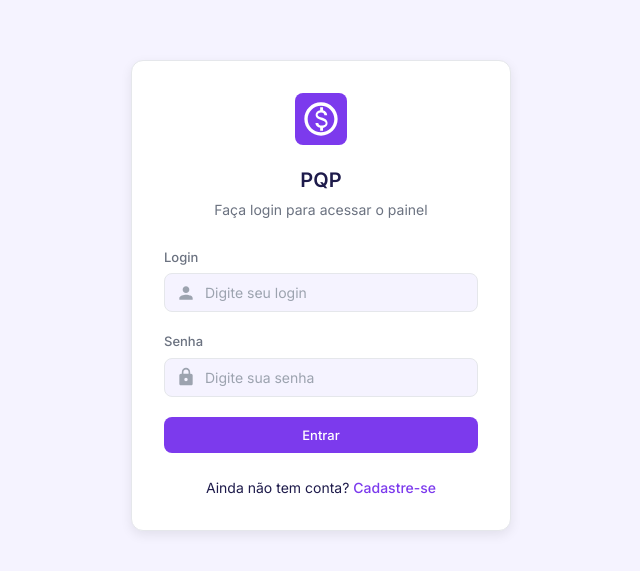
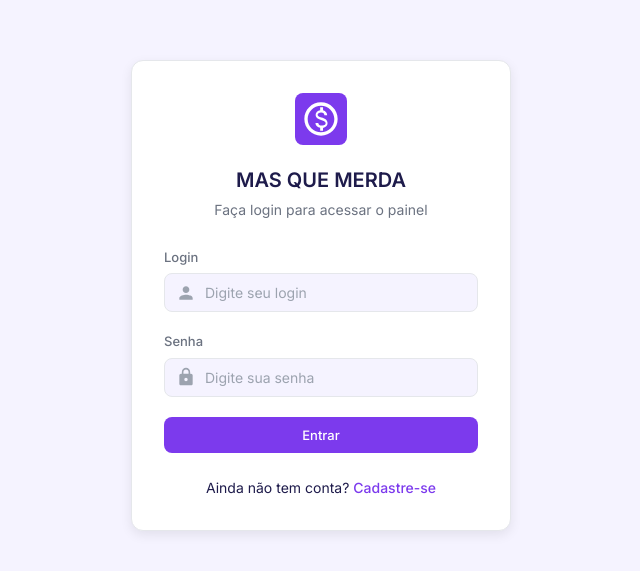
Before and after one commit to Alissa-T/task2_larissa, a website: page public/index.html in a window 1280 px wide. Shown: the part 105-676 px from the top of the page, without its empty margins (319-959 px from the left). Drawn offline with Linux system fonts and the light colour scheme; no server answers.

Commit message:
Teste ERROO

```diff
--- a/public/index.html
+++ b/public/index.html
@@ -21,7 +21,7 @@
             </svg>
           </div>
           <!-- <h2>Bem-vindo de volta</h2> -->
-           <h2>PQP</h2>
+          <h2>MAS QUE MERDA</h2>
           <p>Faça login para acessar o painel</p>
         </div>
         <form id="loginForm" class="login-form" autocomplete="off">
```
Also changed, not shown: src/controllers/usuarioController.js (line endings or trailing spaces).
